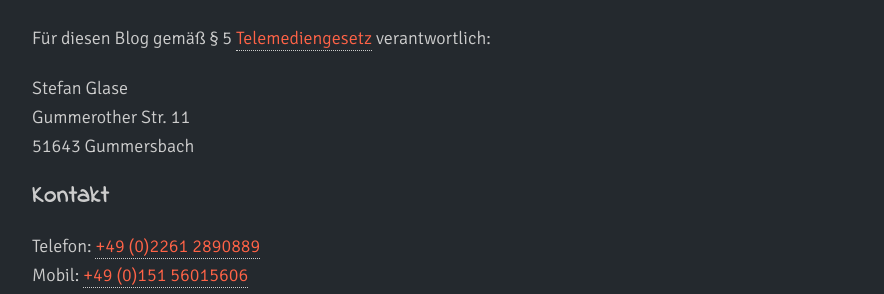
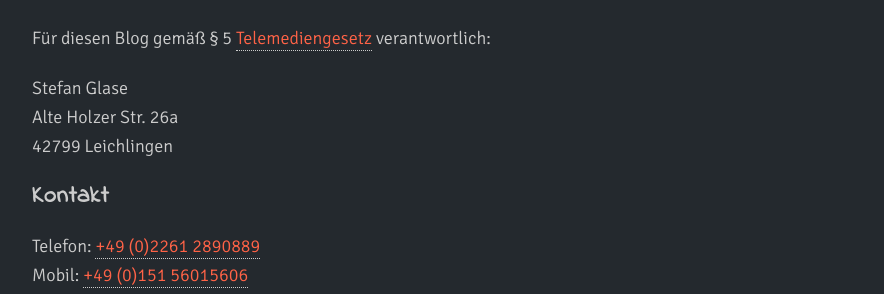
Before and after one commit to codescape/codescape.github.com, a Jekyll site: the page built from imprint.md, in a window 1280 px wide and 900 px high. Shown: the part 141-435 px from the top of the window, without its empty margins (193-1077 px from the left). Built offline with Jekyll 4.4.1, drawn with Linux system fonts in a browser that asks for light colours; nearby versions of some CDN libraries; comment, search, counter and statistics services are not loaded.

Commit message:
update postal address

```diff
--- a/imprint.md
+++ b/imprint.md
@@ -6,9 +6,9 @@ permalink: imprint/index.html
 
 Für diesen Blog gemäß § 5 [Telemediengesetz](http://www.gesetze-im-internet.de/tmg/) verantwortlich:
 
-Stefan Glase<br/>
-Gummerother Str. 11<br/>
-51643 Gummersbach
+Stefan Glase
+Alte Holzer Str. 26a
+42799 Leichlingen
 
 ### Kontakt
 
```
